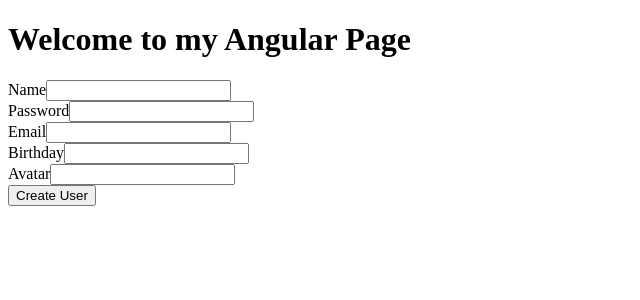
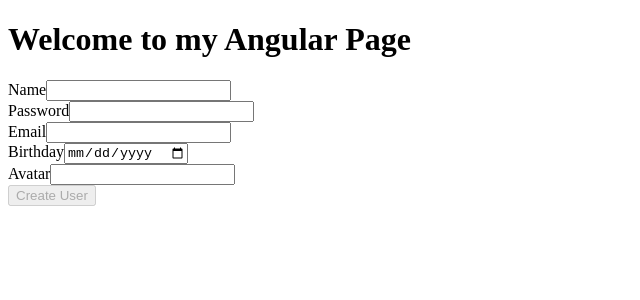
Before and after one commit to mario1velasco/lab-angular-form, an Angular app: page / in a window 1280 px wide. Shown: the top 300 px of the page, without its empty margins (0-640 px from the left). Built offline with nearby package versions, Linux system fonts and the light colour scheme.

Commit message:
Feat: Create Validations

```diff
--- a/src/app/components/users/user-form/user-form.component.html
+++ b/src/app/components/users/user-form/user-form.component.html
@@ -10,22 +10,30 @@
 
   <div>
     <label for="">Password</label>
-    <input type="text" name="password" [(ngModel)]="user.password">
+    <input type="text" name="password" [(ngModel)]="user.password" #password="ngModel" required pattern="^(?=.*[0-9])(?=.*[a-z])(?=.*[A-Z])([a-zA-Z0-9]{6})$">
+    <ul *ngIf="password.errors && password.touched">
+      <li *ngIf="password.errors.required">Password is required</li>
+      <li *ngIf="password.errors.pattern">6 Char, 1 Number, 1 lower, 1 UPPER</li>
+    </ul>
   </div>
 
   <div>
     <label for="">Email</label>
-    <input type="text" name="email" [(ngModel)]="user.email">
+    <input type="text" name="email" [(ngModel)]="user.email" #email="ngModel" required pattern="^\w+@[a-zA-Z_]+?\.[a-zA-Z]{2,3}$">
+    <ul *ngIf="email.errors && email.touched">
+      <li *ngIf="email.errors.required">Email is required</li>
+      <li *ngIf="email.errors.pattern">Email not valid aaaa@aaa.com</li>
+    </ul>
   </div>
 
   <div>
     <label for="">Birthday</label>
-    <input type="text" name="birthday" [(ngModel)]="user.birthday">
+    <input type="date" name="birthday" [(ngModel)]="user.birthday" #birthday="ngModel">
   </div>
 
   <div>
     <label for="">Avatar</label>
-    <input type="text" name="avatar" [(ngModel)]="user.avatar">
+    <input type="text" name="avatar" [(ngModel)]="user.avatar" #avatar="ngModel">
   </div>
-  <button type="submit">Create User</button>
+  <button type="submit" [disabled]="!userForm.valid">Create User</button>
 </form>
```
